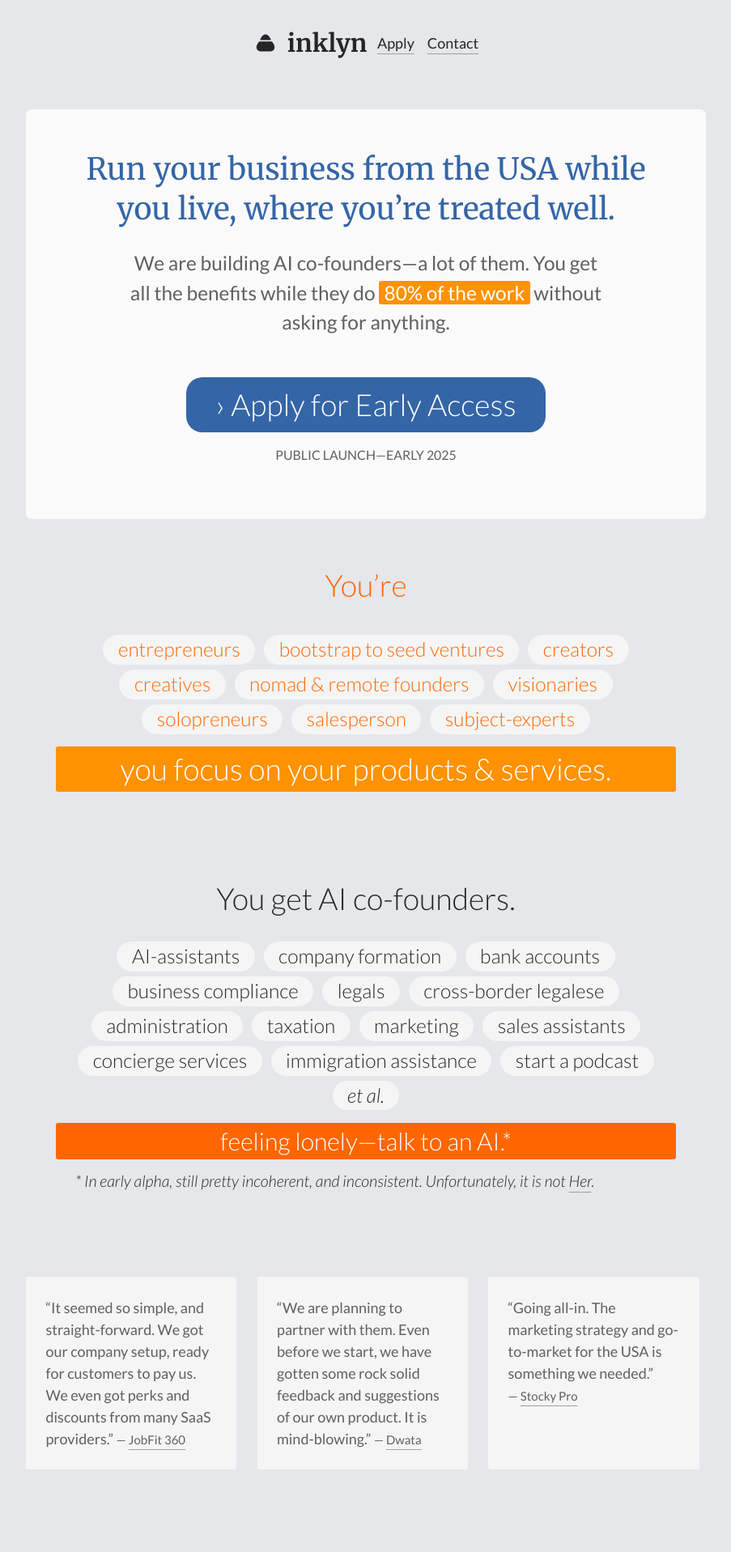
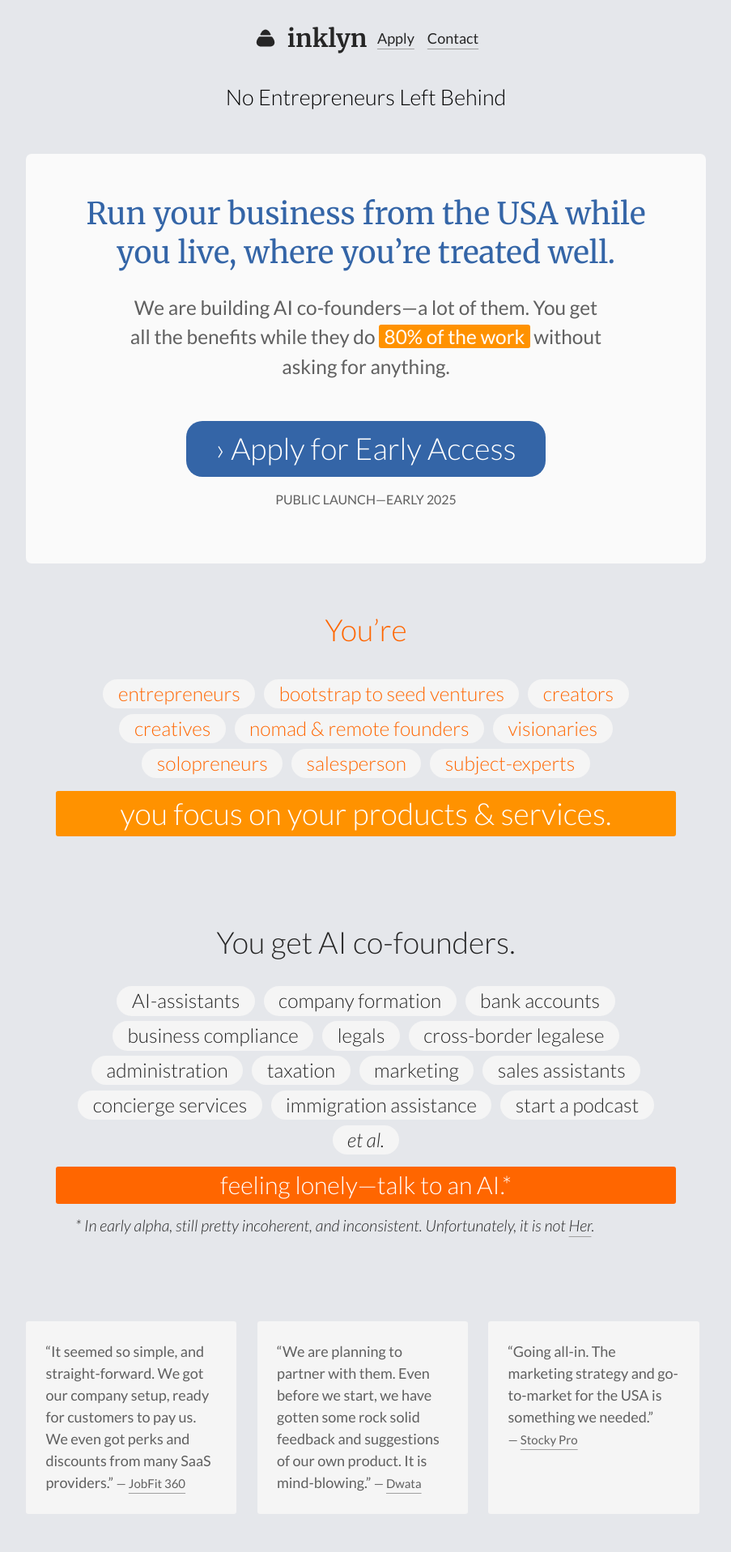
Before and after one commit to Inklyn/inklyn.com, a Jekyll site: the page built from index.html, in a window 1280 px wide. Shown: the top 1917 px of the page at 81% size, without its empty margins (188-1091 px from the left). Built offline with Jekyll 4.4.1, drawn with Linux system fonts in a browser that asks for light colours.

Commit message:
No Entrepreneurs Left Behind

```diff
--- a/_config.yml
+++ b/_config.yml
@@ -1,5 +1,5 @@
 title: 'Inklyn'
-description: 'Live anywhere, run global businesses from the USA.'
+description: 'No Entrepreneurs Left Behind'
 
 url: 'https://inklyn.com'
 baseurl: ''
--- a/_includes/css/header.css
+++ b/_includes/css/header.css
@@ -2,7 +2,7 @@ header {
 	width: var(--body-width);
   max-width: var(--body-width-max);
 	margin: 0 auto;
-	padding: var(--space-s) 0;
+	padding: var(--space-xs) 0;
 
 	display: flex;
 	justify-content: center;
@@ -48,3 +48,11 @@ header h1 a:hover, header h1 a:active {
 header nav a {
 	margin-inline: var(--space-3xs);
 }
+
+.site-desc {
+	margin: 0;
+	padding: var(--space-xs) 0;
+	text-align: center;
+	font-weight: var(--font-weight-low);
+	color: var(--color-full);
+}
--- a/_includes/header.html
+++ b/_includes/header.html
@@ -7,3 +7,5 @@
 		{% endfor %}
 	</nav>
 </header>
+
+<h2 class="site-desc">{{ site.description }}</h2>
```
